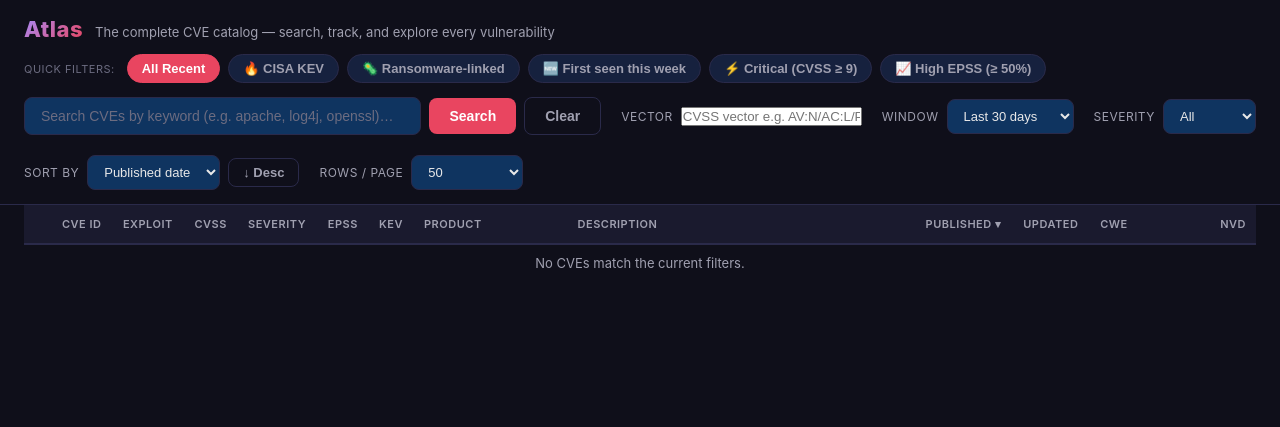
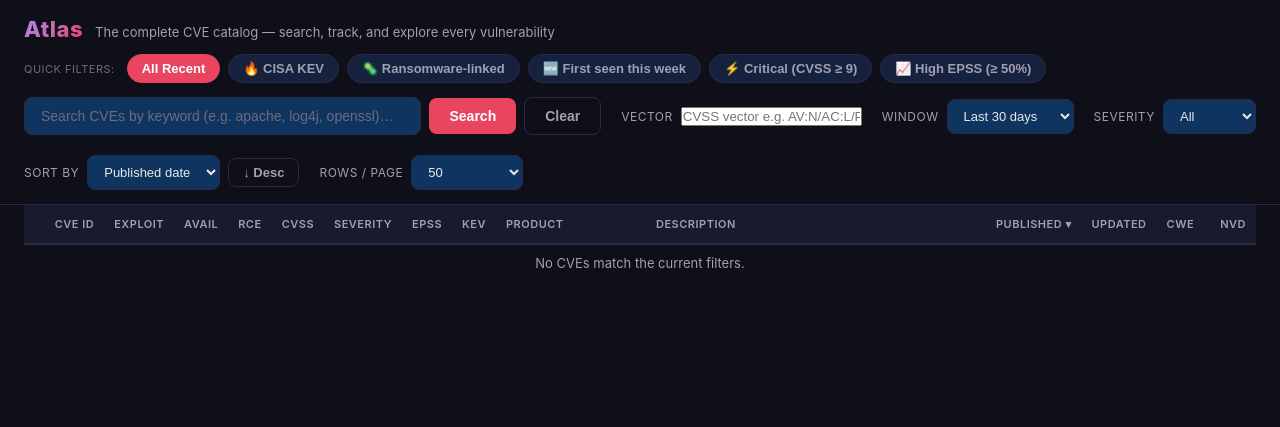
Before and after one commit to Cyber-VulNova/vulnova-observatory, a Flask app: page / in a window 1280 px wide. Shown: the part 63-490 px from the top of the page. Run offline with Flask 3, Linux system fonts and the light colour scheme; data that the repository does not hold is empty.

Commit message:
Add Atlas 'Avail' (exploit availability) and 'RCE' columns
New table columns: Avail (public exploit available via CISA KEV or Exploit-DB) and RCE (remote-code-execution exploit: confirmed / potential / none, from a CWE+description heuristic combined with exploit availability). Added _is_rce/_exploit_flags helpers, fields in both feeds, render helpers + sort support, and styling. Backlog items 2 & 3 marked done.

```diff
--- a/vulnova/web/app.py
+++ b/vulnova/web/app.py
@@ -244,6 +244,49 @@ def _exploit_status(in_kev: bool, ransomware: str, epss_prob: float, has_edb: bo
         return {"label": "Elevated", "level": "elevated",
                 "detail": f"EPSS {round(epss_prob * 100)}%"}
     return {"label": "None known", "level": "none", "detail": ""}
+
+
+# CWEs that typically enable remote code / command execution.
+_RCE_CWES = {
+    "CWE-94", "CWE-95", "CWE-77", "CWE-78", "CWE-88", "CWE-502",
+    "CWE-434", "CWE-98", "CWE-917", "CWE-74", "CWE-1336", "CWE-470",
+}
+_RCE_KEYWORDS = (
+    "remote code execution", "execute arbitrary code", "arbitrary code execution",
+    "arbitrary command", "command execution", "code execution", "(rce)", " rce",
+)
+
+
+def _is_rce(weaknesses: list[str], description: str) -> bool:
+    """Heuristic: does this CVE look like a remote-code/command-execution flaw?
+
+    Based on the mapped CWE(s) and description keywords — a hint, not a
+    guarantee. Deep confirmation lives on the CVE page.
+    """
+    for w in (weaknesses or []):
+        if (w or "").strip().upper() in _RCE_CWES:
+            return True
+    d = (description or "").lower()
+    return any(kw in d for kw in _RCE_KEYWORDS)
+
+
+def _exploit_flags(level: str, weaknesses: list[str], description: str) -> dict:
+    """Compute the 'exploit available' + 'RCE' indicators for a table row.
+
+    - exploit_available: a public exploit is known (KEV weaponized or an
+      Exploit-DB entry). EPSS-only signals ('likely'/'elevated') don't count.
+    - rce: 'confirmed' (RCE-type AND exploit available), 'potential' (RCE-type
+      but no confirmed public exploit), or 'none'.
+    """
+    exploit_available = level in ("weaponized", "public")
+    rce_type = _is_rce(weaknesses, description)
+    if rce_type and exploit_available:
+        rce = "confirmed"
+    elif rce_type:
+        rce = "potential"
+    else:
+        rce = "none"
+    return {"exploit_available": exploit_available, "rce": rce}
 
 
 def _reference_category(tags: list[str]) -> str:
@@ -928,6 +971,8 @@ def _recent_feed(page, size, keyword, severity, days_back,
         ransomware = kev_entry.known_ransomware_use if kev_entry else ""
 
         product = _derive_product(cve.cpes, cve.description, cve.affected_products)
+        es = _exploit_status(in_kev, ransomware, epss_prob, has_edb)
+        flags = _exploit_flags(es["level"], cve.weaknesses, cve.description)
 
         rows.append({
             "cve_id": cve.cve_id,
@@ -942,7 +987,9 @@ def _recent_feed(page, size, keyword, severity, days_back,
             "kev_date_added": kev_entry.date_added if kev_entry else "",
             "kev_ransomware": ransomware,
             "product": product,
-            "exploit_status": _exploit_status(in_kev, ransomware, epss_prob, has_edb),
+            "exploit_status": es,
+            "exploit_available": flags["exploit_available"],
+            "rce": flags["rce"],
             "weaknesses": cve.weaknesses,
             "cve_tags": cve.cve_tags,
             "reference_count": len(cve.references),
@@ -1025,6 +1072,9 @@ def _kev_feed(feed, page, size, keyword, epss_client, kev_client, exploitdb, edb
             "kev_ransomware": e.known_ransomware_use,
             "product": {"vendor": vendor, "product": product, "label": label, "more": 0},
             "exploit_status": _exploit_status(True, e.known_ransomware_use, epss_prob, has_edb),
+            "exploit_available": True,  # KEV entries are actively exploited
+            "rce": ("confirmed" if _is_rce(weaknesses, e.short_description or "")
+                    else "none"),
             "weaknesses": weaknesses,
             "reference_count": 0,
             "cvss_pending": cvss_pending,  # CVSS/description fill in on expand
--- a/vulnova/web/static/app.js
+++ b/vulnova/web/static/app.js
@@ -1,6 +1,6 @@
 // ─── VulNova CVE Table ─────────────────────────────────────────────────
 
-const COLSPAN = 13;
+const COLSPAN = 15;
 
 const EXPLOIT_RANK = {
     weaponized: 5, public: 4, likely: 3, elevated: 2, none: 1, "": 0,
@@ -240,6 +240,8 @@ function sortAccessor(row, key) {
     if (key === 'severity') return SEVERITY_RANK[(row.severity || '').toUpperCase()] || 0;
     if (key === 'product_label') return (row.product && row.product.label) || '';
     if (key === 'in_kev') return row.in_kev ? 1 : 0;
+    if (key === 'exploit_available') return row.exploit_available ? 1 : 0;
+    if (key === 'rce') return { confirmed: 2, potential: 1, none: 0 }[row.rce] || 0;
     if (key === 'cwe') return (row.weaknesses && row.weaknesses.length) ? row.weaknesses[0] : '';
     return row[key];
 }
@@ -304,6 +306,18 @@ function render() {
     });
 }
 
+function availCell(available) {
+    return available
+        ? '<span class="avail-yes" title="A public exploit is available">✔ Yes</span>'
+        : '<span class="avail-no" title="No public exploit known at list level">—</span>';
+}
+
+function rceCell(rce) {
+    if (rce === 'confirmed') return '<span class="rce-yes" title="Remote-code-execution exploit available">💥 Yes</span>';
+    if (rce === 'potential') return '<span class="rce-maybe" title="Looks like an RCE flaw (CWE/description); no confirmed public exploit at list level">◐ Potential</span>';
+    return '<span class="avail-no">—</span>';
+}
+
 function renderRow(r) {
     const cvssSev = (r.severity || 'NONE').toLowerCase();
     const isExpanded = state.expanded.has(r.cve_id);
@@ -341,6 +355,8 @@ function renderRow(r) {
         </td>
         <td class="cell-cve"><a class="mono cve-link" href="/cve/${r.cve_id}" target="_blank" rel="noopener" title="Open full CVE page">${r.cve_id}</a>${(r.cve_tags && r.cve_tags.some(t => /disput/i.test(t))) ? ' <span class="disputed-flag" title="Disputed by vendor">⚑</span>' : ''}</td>
         <td><span class="exp-badge exp-${es.level}" title="${escapeHtml(es.detail)}">${escapeHtml(es.label)}</span></td>
+        <td>${availCell(r.exploit_available)}</td>
+        <td>${rceCell(r.rce)}</td>
         <td>${cvssCell}</td>
         <td>${r.severity ? `<span class="sev-badge sev-${cvssSev}">${r.severity}</span>` : '<span class="sev-badge sev-none">—</span>'}</td>
         <td>${r.epss_percent}%</td>
--- a/vulnova/web/static/style.css
+++ b/vulnova/web/static/style.css
@@ -1526,3 +1526,9 @@ select:disabled { opacity: 0.4; cursor: not-allowed; }
 
 /* Theme toggle button */
 .theme-toggle { font-size: 15px; line-height: 1; padding: 6px 10px; }
+
+/* Exploit-availability & RCE columns */
+.avail-yes { color: var(--danger); font-weight: 600; font-size: 12px; white-space: nowrap; }
+.avail-no { color: var(--text-dim); }
+.rce-yes { color: var(--danger); font-weight: 700; font-size: 12px; white-space: nowrap; }
+.rce-maybe { color: var(--warning); font-weight: 600; font-size: 12px; white-space: nowrap; }
--- a/vulnova/web/templates/index.html
+++ b/vulnova/web/templates/index.html
@@ -111,6 +111,8 @@
                     <th class="col-expand"></th>
                     <th data-sort="cve_id" class="sortable">CVE ID</th>
                     <th data-sort="exploit_status" class="sortable" title="Public exploit status">Exploit</th>
+                    <th data-sort="exploit_available" class="sortable" title="Public exploit available (CISA KEV or Exploit-DB)">Avail</th>
+                    <th data-sort="rce" class="sortable" title="Remote-code-execution exploit — heuristic from CWE/description + exploit availability">RCE</th>
                     <th data-sort="cvss_score" class="sortable">CVSS</th>
                     <th data-sort="severity" class="sortable">Severity</th>
                     <th data-sort="epss_percent" class="sortable" title="Exploit Prediction Scoring System">EPSS</th>
```
Also changed, not shown: vulnova/web/static/backlog.js (+4 -4 lines).
